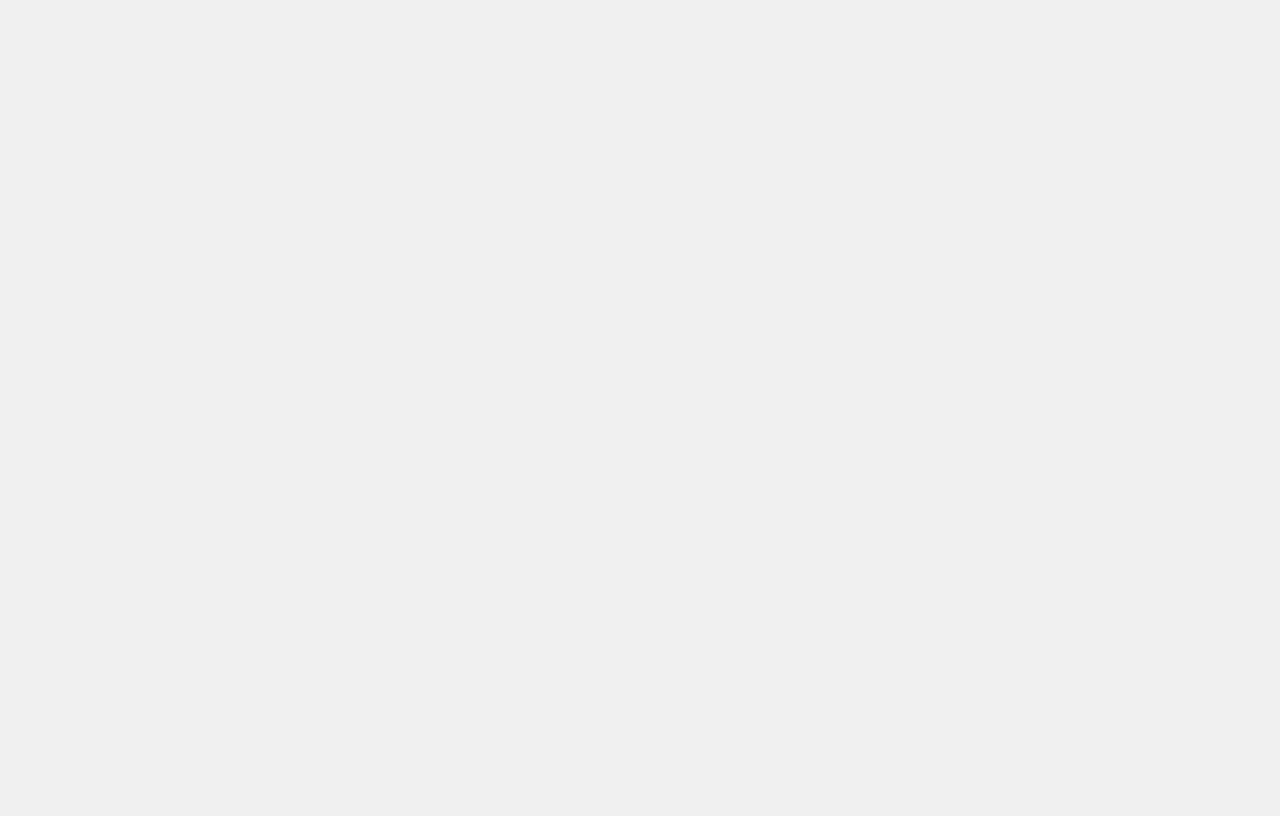
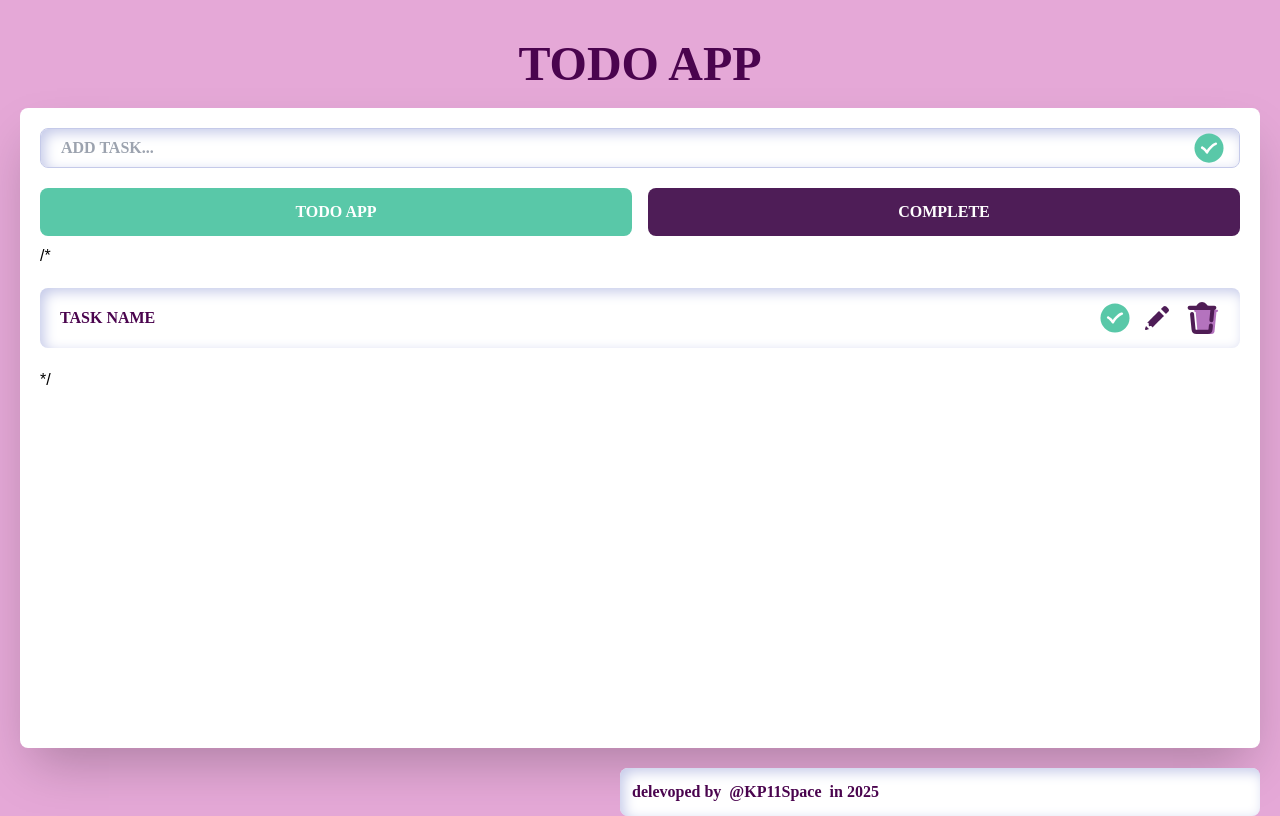
Before and after one commit to KP11Space/front, a plain HTML site: page index.html in a window 1280 px wide. Drawn offline with nearby package versions, Linux system fonts and the light colour scheme; a web font is replaced by a local one.

Commit message:
Update index.html

```diff
--- a/index.html
+++ b/index.html
@@ -32,7 +32,7 @@
         }
     </style>
     <title>todo</title>
-    <script src= ./main.js> <script>
+    <script src= ./main.js> </script>
 </head>
 <body style="background-color:#E5A8D7; height: 80%;" >
     <h1 class="grid justify-center text-5xl mt-10 mb-5 text-fuchsia-950" style="font-family: 'Cherry Bomb One'; font-weight: 900;"> TODO APP</h1>
```
